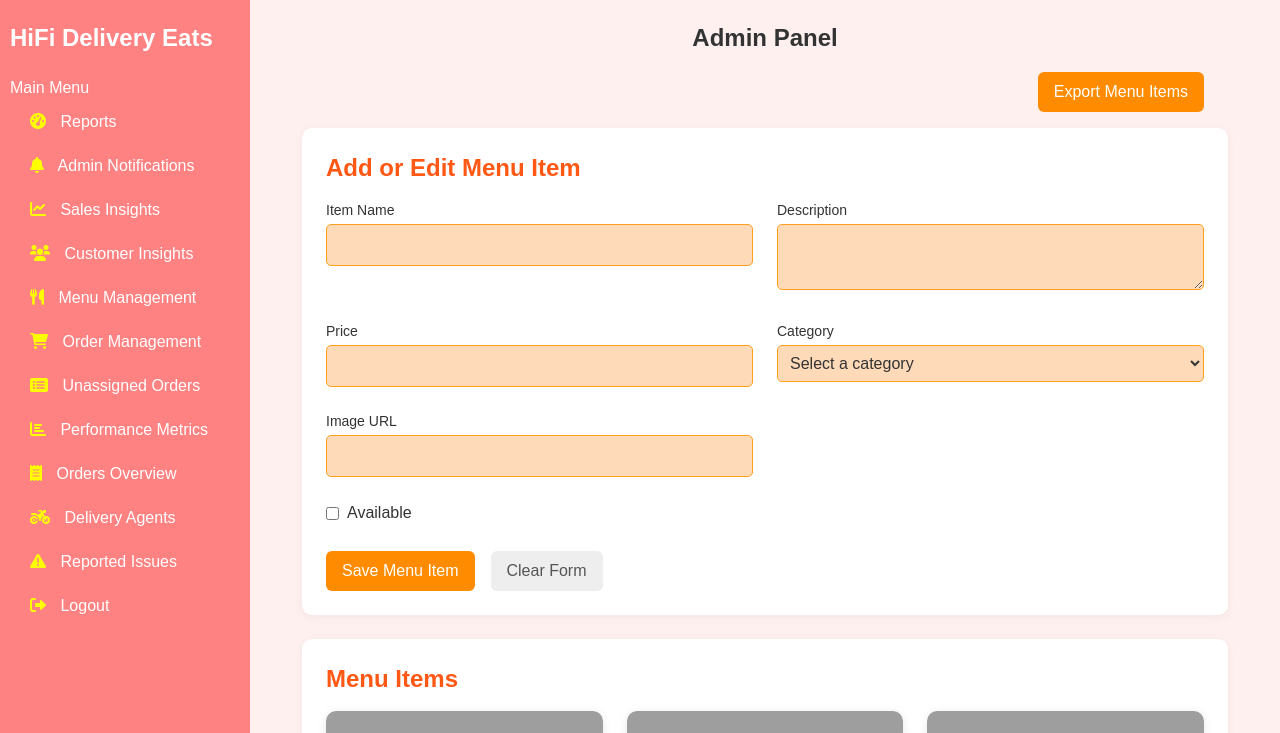
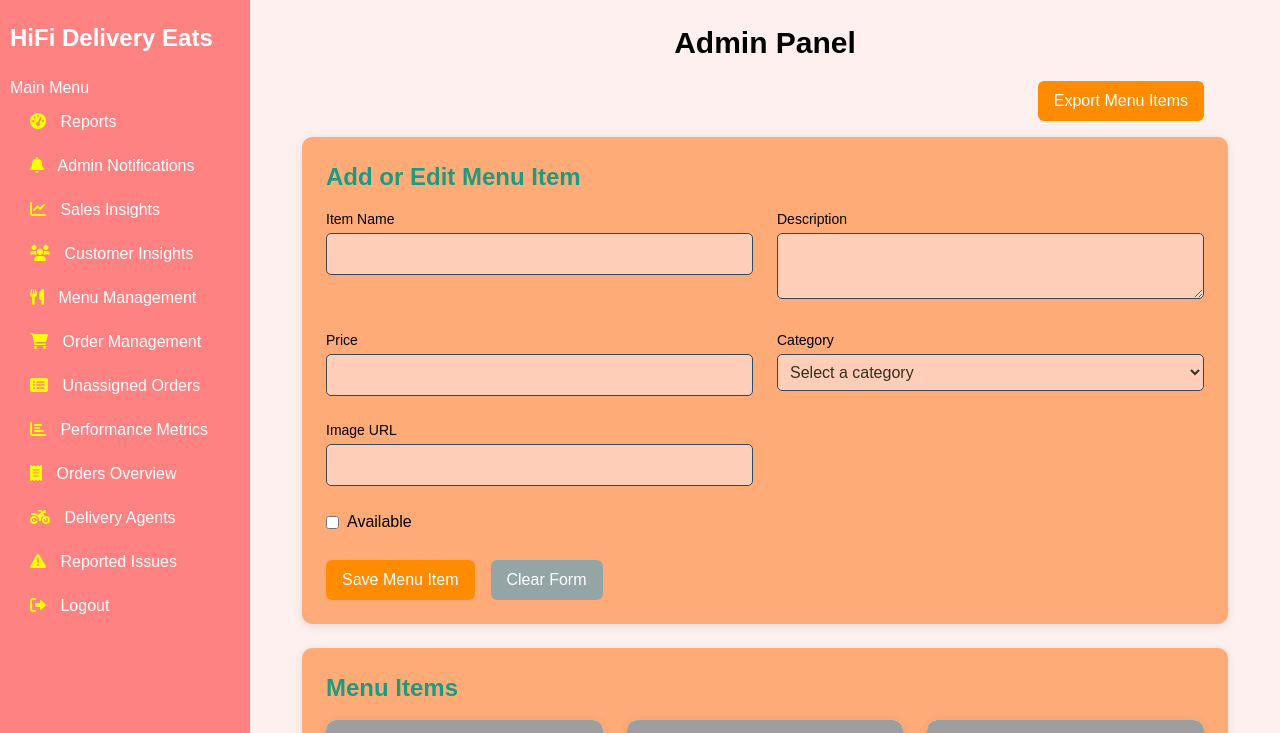
Before and after one commit to HiFiEats/Hifi_Delivery_Eats, a Flask app: page /admin in a window 1280 px wide. Shown: the top 733 px of the page. Run offline with Flask 3, Linux system fonts and the light colour scheme; data comes from the database, SQL or seed files in the repository; some libraries are stand-ins or nearby versions; grey boxes are pictures that could not be loaded.

Commit message:
Update form and button styles for improved visibility and user experience

```diff
--- a/static/css/menu_management.css
+++ b/static/css/menu_management.css
@@ -6,27 +6,30 @@
 
 /* Add new form styles */
 .form-title {
-  color: #ff5714;
+  color: #1d9b82; /* Highlight color for form title */
 }
 
 .bg-form {
-  background-color: #ffffff;
+  background-color: #ffab77; /* Dark background color */
   border-radius: 10px;
-  box-shadow: 0 2px 10px rgba(0, 0, 0, 0.05);
+  box-shadow: 0 2px 10px rgba(0, 0, 0, 0.1);
   padding: 20px;
+  color: #000000; /* Light text color for visibility */
 }
 
 .input-field {
-  border: 1px solid #ff9f1c;
+  border: 1px solid #34495e; /* Dark border color */
   border-radius: 5px;
   padding: 8px;
   width: 100%;
+  background-color: #ffe6e698; /* Dark input background */
+  color: #33311e; /* Light text color */
 }
 
 .input-field:focus {
   outline: none;
-  border-color: #ff5714;
-  box-shadow: 0 0 5px rgba(255, 87, 20, 0.3);
+  border-color: #1abc9c; /* Highlight border color */
+  box-shadow: 0 0 5px rgba(26, 188, 156, 0.3); /* Highlight shadow */
 }
 
 /* Update button styles */
@@ -40,21 +43,21 @@
 }
 
 .btn-primary {
-  background-color: #ff9f1c;
+  background-color: #1abc9c; /* Primary button color */
   color: white;
 }
 
 .btn-primary:hover {
-  background-color: #ff5714;
+  background-color: #16a085; /* Darker shade on hover */
 }
 
 .btn-secondary {
-  background-color: #eeeeee;
-  color: #555555;
+  background-color: #95a5a6; /* Secondary button color */
+  color: white;
 }
 
 .btn-secondary:hover {
-  background-color: #d9d9d9;
+  background-color: #7f8c8d; /* Darker shade on hover */
 }
 
 /* Updated menu card styles */
@@ -443,8 +446,9 @@
 .page-title {
   flex: 1;
   text-align: center;
+  color: #000;
   margin: 0;
-  font-size: 24px;
+  font-size: 30px;
   font-weight: bold;
 }
 .menu-card img{
```
